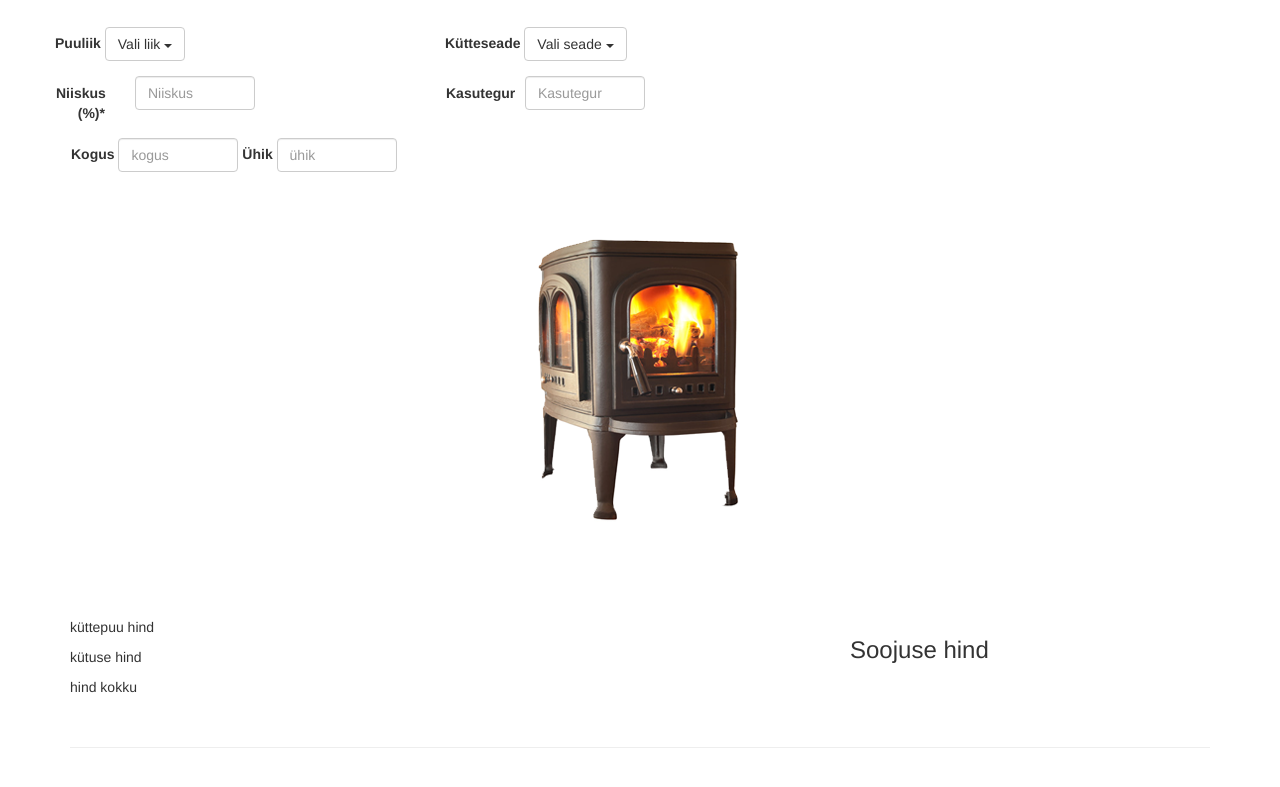
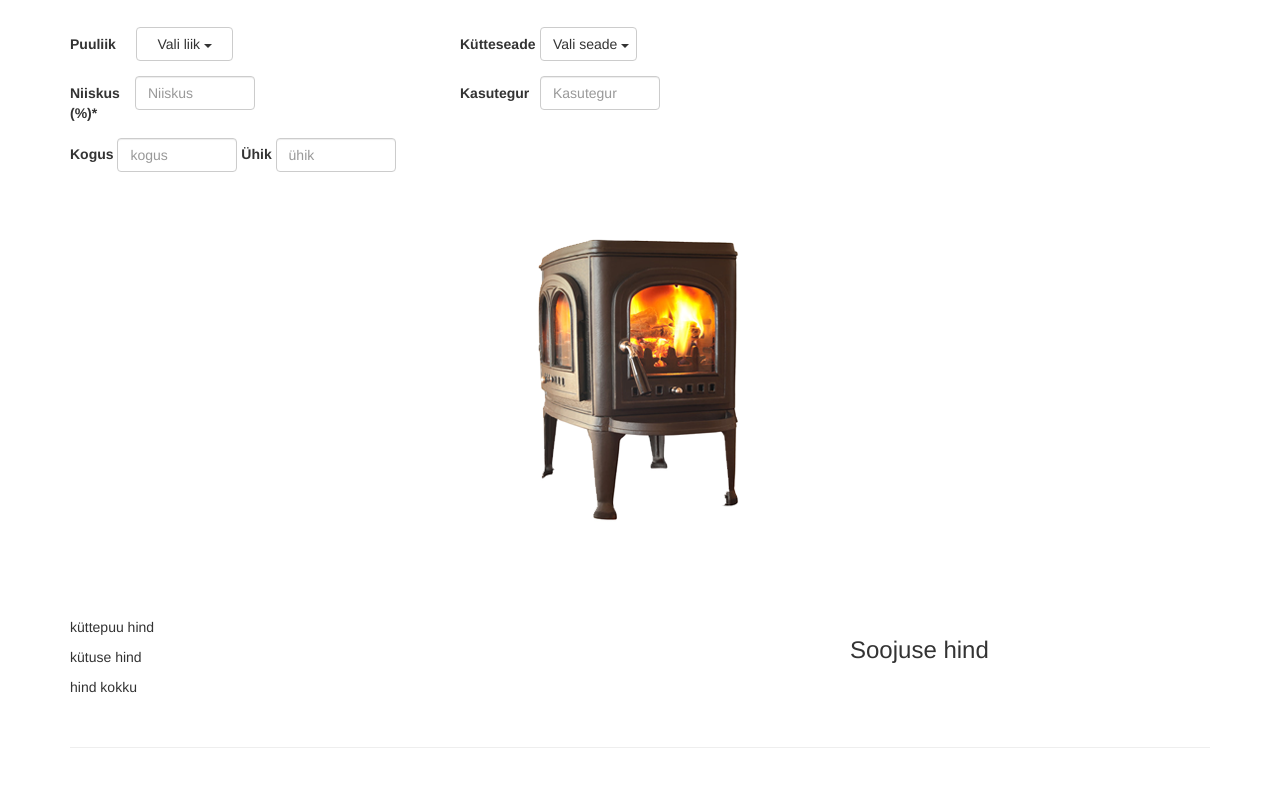
Before and after one commit to klaidoja/kyte2, a plain HTML site: page index.html in a window 1280 px wide. Shown: the part 69-856 px from the top of the page. Drawn offline with nearby package versions, Linux system fonts and the light colour scheme.

Commit message:
joonduse esimene katse

```diff
--- a/dist/css/justified-nav.css
+++ b/dist/css/justified-nav.css
@@ -32,16 +32,35 @@ h3 {
     width:120px;
 }
 
-.form-inline {
-  padding-left: 1px;
+/* layout of input fields */
+#dropdownMenu1 {
+    margin-left: 16px;
+}
+
+#dropdownMenu2  {
+    margin-left: 30px;
+}
+
+#kasutegur {
+    margin-left: 15px;
+}
+
+#kasutegur {
+    margin-left: 15px;
+}
+
+.form-horizontal .control-label {
+    text-align:left;
+}
+
+
+.form-inline .control-label{
+text-align:left;
+background-color:#ffa;
 }
 
 .form-inline .form-group input {
     width:120px;
-}
-
-.control-label {
-  padding-left: 1px;
 }
 
 .nav-justified {
--- a/index.html
+++ b/index.html
@@ -26,8 +26,8 @@
 				<form class="form-horizontal">
 					<div class="form-group">
 						<div class="dropdown">
-							<label>Puuliik</label>
-							<button class="btn btn-default dropdown-toggle" type="button" id="dropdownMenu1" data-toggle="dropdown" aria-expanded="true">
+							<label for="dropdownMenu1" class="col-sm-2 control-label">Puuliik</label>
+							<button class="col-sm-3 btn btn-default dropdown-toggle" type="button" id="dropdownMenu1" data-toggle="dropdown" aria-expanded="true">
 								Vali liik
 								<span class="caret"></span>
 							</button>
@@ -56,7 +56,7 @@
 				</form>
 				<form class="form-inline">
 					<div class="form-group">
-						<label>Kogus</label>
+						<label for="kogus">Kogus</label>
 						<input id="kogus" type="text" class="form-control" placeholder="kogus">
 					</div>  <div class="form-group">
 					<label>Ühik</label>
@@ -69,8 +69,8 @@
 			<form class="form-horizontal">
 				<div class="form-group">
 					<div class="dropdown">
-							<label>Kütteseade</label>
-							<button class="btn btn-default dropdown-toggle" type="button" id="dropdownMenu2" data-toggle="dropdown" aria-expanded="true">
+						<label for="dropdownMenu2" class="col-sm-2 control-label">Kütteseade</label>
+						<button class="col-sm-3 btn btn-default dropdown-toggle" type="button" id="dropdownMenu2" data-toggle="dropdown" aria-expanded="true">
 							Vali seade
 							<span class="caret"></span>
 						</button>
--- a/js/script.js
+++ b/js/script.js
@@ -20,3 +20,16 @@
 //     $(this).css("background-color", "#ffffff");
 // });
 // });
+
+   $( document.body ).on( 'click', '.dropdown-menu li', function( event ) {
+
+      var $target = $( event.currentTarget );
+
+      $target.closest( '.btn-group' )
+         .find( '[data-bind="label"]' ).text( $target.text() )
+            .end()
+         .children( '.dropdown-toggle' ).dropdown( 'toggle' );
+
+      return false;
+
+   });
```
Also changed, not shown: 1 other file. Lines whose indentation alone changed are shown as unchanged.
